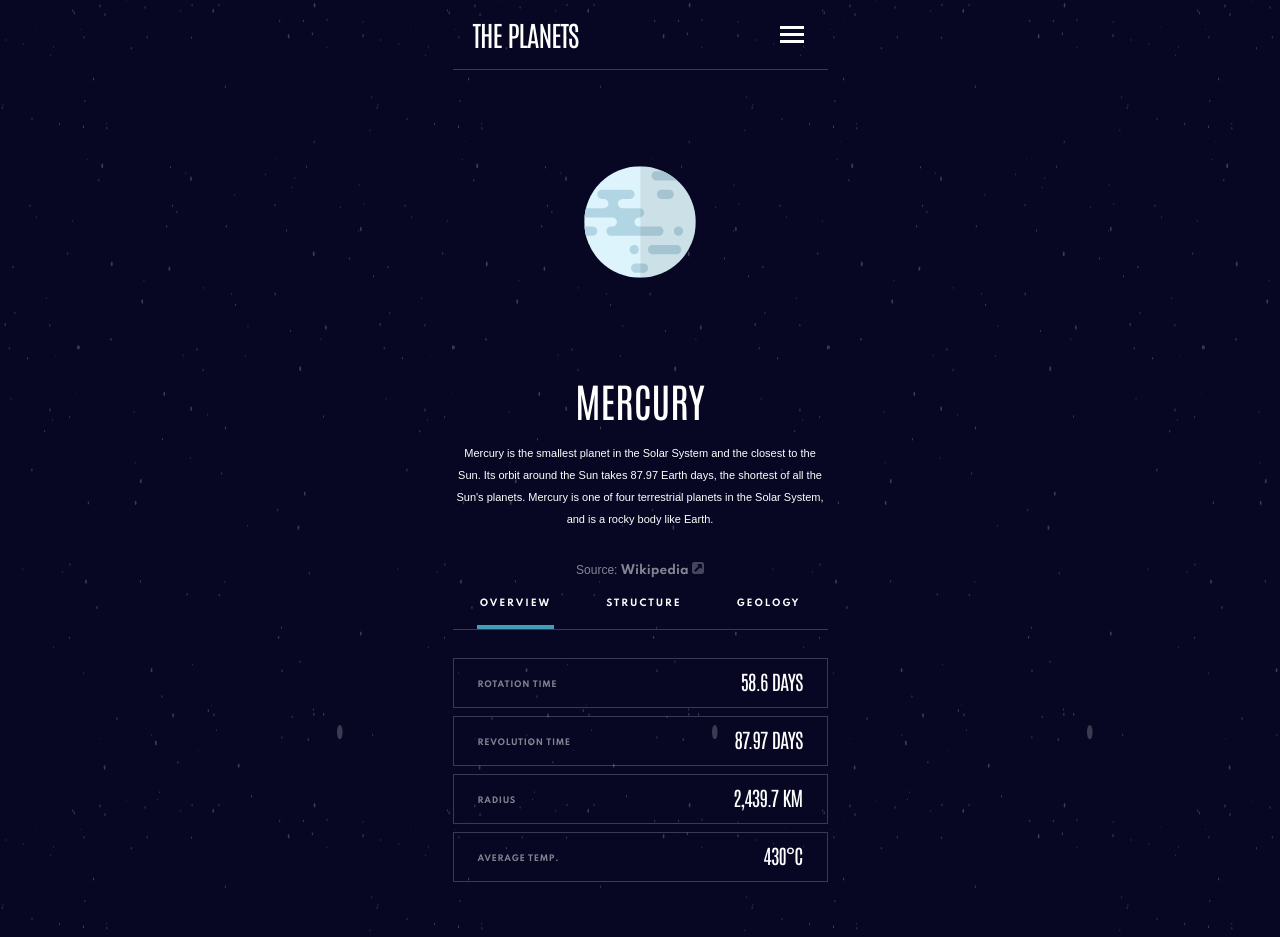
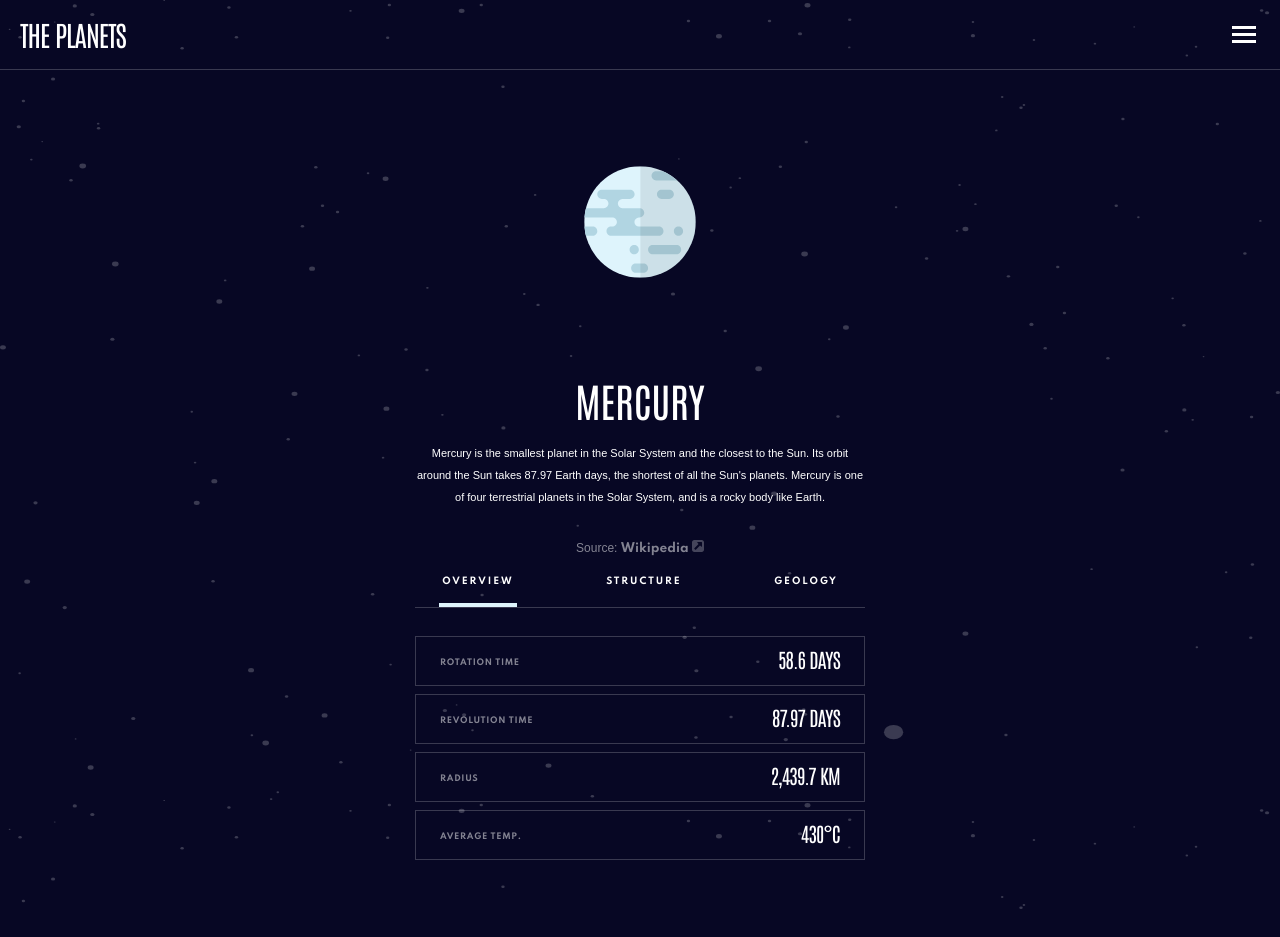
Before and after one commit to mrfinesse47/svelte-planets, a Svelte app: page / in a window 1280 px wide. After the commit the page ends 915 px from the top, so only its background shows below. Built offline with nearby package versions, Linux system fonts and the light colour scheme; a web font is replaced by a local one.

Commit message:
made it so list for menu has background color

```diff
--- a/public/global.css
+++ b/public/global.css
@@ -26,9 +26,7 @@ body {
   position: relative;
   width: 100%;
   height: 100%;
-  max-width: 375px;
   margin: 0 auto;
-  /* for dev */
 }
 
 h1,
--- a/src/components/MenuList.svelte
+++ b/src/components/MenuList.svelte
@@ -19,7 +19,6 @@
 
 <style>
   div {
-    background-color: #070724;
     position: absolute;
     padding: 0;
     margin: 0;
@@ -32,5 +31,6 @@
   ul {
     padding-top: 1.5rem;
     list-style: none;
+    background-color: #070724;
   }
 </style>
--- a/src/components/MenuListItem.svelte
+++ b/src/components/MenuListItem.svelte
@@ -40,6 +40,7 @@
     list-style: none;
     padding-bottom: 19px;
     border-bottom: 1px solid rgba(255, 255, 255, 0.2);
+    z-index: 5;
   }
   li:hover {
     cursor: pointer;
--- a/src/components/Planet.svelte
+++ b/src/components/Planet.svelte
@@ -1,20 +1,21 @@
 <script>
   export let selectedPlanet;
+
   import Tabs from "../shared/Tabs.svelte";
   import NumericInfo from "../components/NumericInfo.svelte";
   import MediaQuery from "../shared/MediaQuery.svelte";
   let tabs = ["overview", "structure", "geology"];
   let selectedTab;
-  console.log(selectedPlanet);
 </script>
 
 <MediaQuery query="(max-width: 768px)" let:matches>
   {#if matches}
-    <Tabs {tabs} bind:selectedTab />
+    <Tabs {tabs} bind:selectedTab planetColor={selectedPlanet.color} />
   {/if}
 </MediaQuery>
 
-<div class="container">
+<main>
+  <div class="image-container">
     <img
       src={`./img/planet-${selectedPlanet.name.toLowerCase()}.svg`}
       alt={selectedPlanet.name}
@@ -37,15 +38,21 @@
 
     <MediaQuery query="(min-width: 769px)" let:matches>
       {#if matches}
-      <Tabs {tabs} bind:selectedTab />
+        <Tabs {tabs} bind:selectedTab planetColor={selectedPlanet.color} />
       {/if}
     </MediaQuery>
   </div>
 
   <NumericInfo {selectedPlanet} />
+</main>
 
 <style>
-  .container {
+  main {
+    max-width: 450px;
+    margin: 0 auto;
+  }
+
+  .image-container {
     margin: 0 1.5rem;
     height: 19rem;
     display: flex;
--- a/src/shared/Tabs.svelte
+++ b/src/shared/Tabs.svelte
@@ -4,13 +4,14 @@
   function select(e) {
     selectedTab = e.target.id;
   }
+  export let planetColor;
 </script>
 
 <ul>
   {#each tabs as tab}
     <li
       id={tab}
-      class={tab === selectedTab && "selected"}
+      style={tab === selectedTab && `border-bottom: 4px solid ${planetColor};`}
       on:click={(e) => select(e)}
     >
       {tab}
@@ -33,12 +34,9 @@
     text-align: center;
     letter-spacing: 0.1205rem;
     text-transform: uppercase;
-    padding: 20px 0.2rem 17px;
+    padding: 1.25rem 3.2px 1.0625rem;
   }
   li:hover {
     cursor: pointer;
   }
-  li.selected {
-    border-bottom: 4px solid #419ebb;
-  }
 </style>
```
Lines whose indentation alone changed are shown as unchanged.
